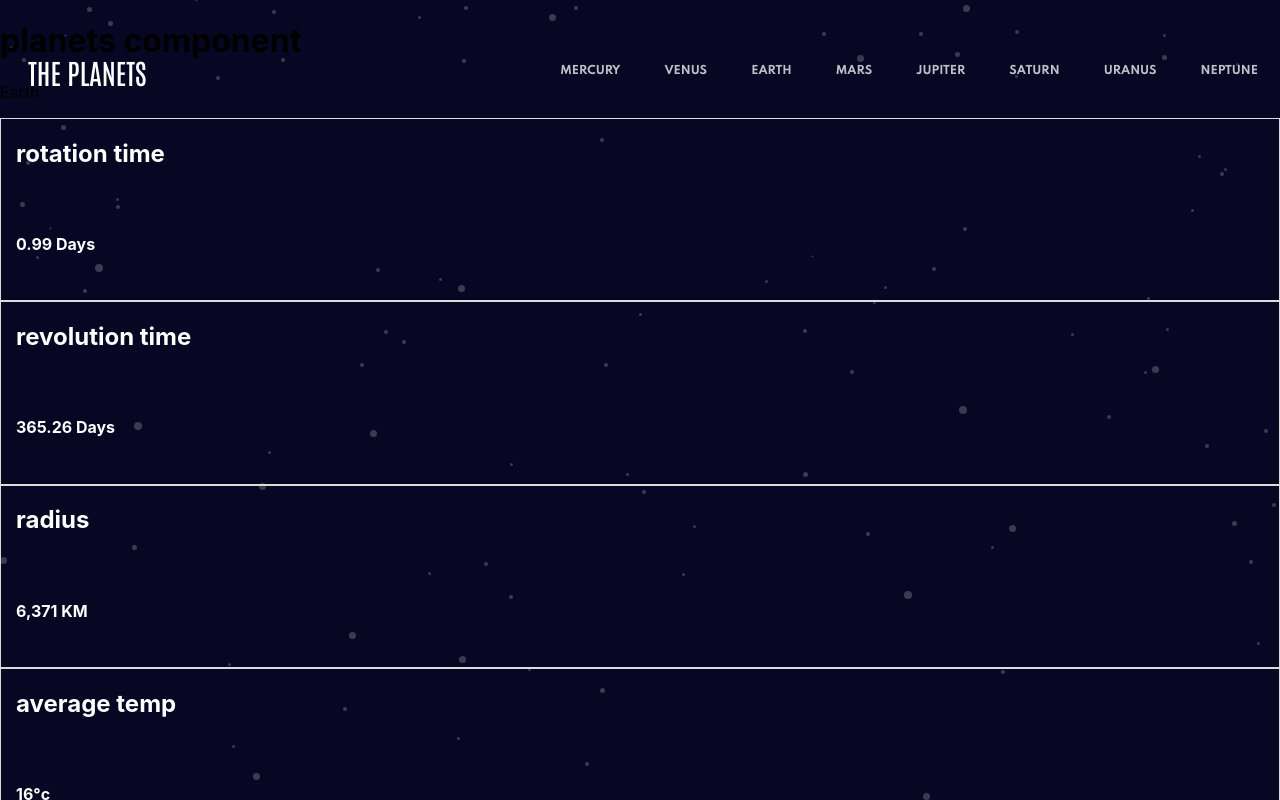
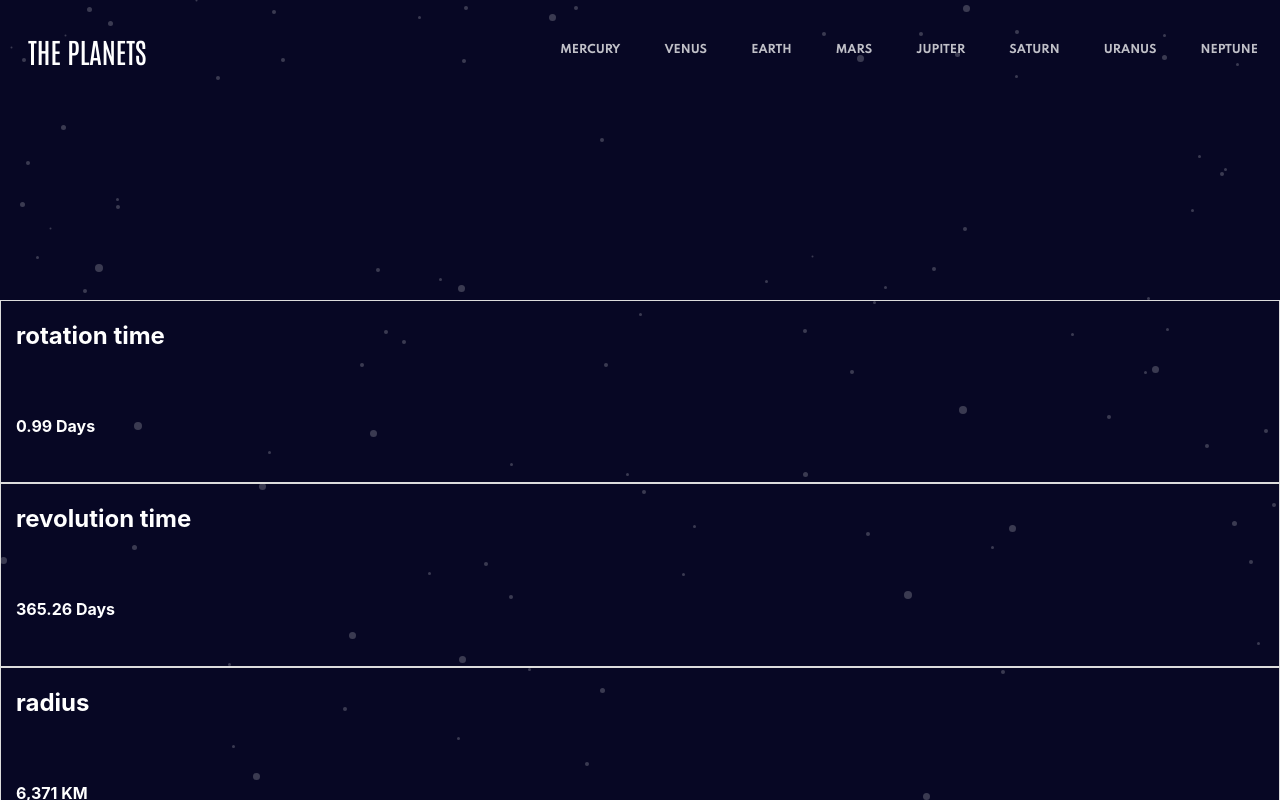
Before and after one commit to monsterkosh/team-venus, a React (Create React App) app: page /earth in a window 1280 px wide. Shown: the top 800 px of the page. Built offline with nearby package versions, Linux system fonts and the light colour scheme.

Commit message:
changed planters per home

```diff
--- a/src/components/Home/Home.jsx
+++ b/src/components/Home/Home.jsx
@@ -1,10 +1,16 @@
 import React from 'react';
 import style from './Home.module.css';
+import Box from '../Box/Box';
 
-const Home = () => {
+const Home = (data) => {
   return (
     <div className={style.container}>
-      <div className={style.title}>Home</div>
+      <div>
+        <Box title='rotation time' data={data.planetData.rotation} />
+        <Box title='revolution time' data={data.planetData.revolution} />
+        <Box title='radius' data={data.planetData.radius} />
+        <Box title='average temp' data={data.planetData.temperature} />
+      </div>
     </div>
   );
 };
--- a/src/components/Home/Home.module.css
+++ b/src/components/Home/Home.module.css
@@ -2,8 +2,5 @@
     width: 100vw;
     height: 100vh;
     color: white;
+    padding-top: 300px;
 }
-
-.title {
-    padding-top: 100px;
-}
--- a/src/components/Planets/Planets.js
+++ /dev/null
@@ -1,19 +0,0 @@
-import React from 'react';
-import Box from '../Box/Box';
-
-const Planets = (data) => {
-  return (
-    <div>
-      <h1>planets component</h1>
-      <p>{data.planetData.name}</p>
-      <div>
-        <Box title="rotation time" data={data.planetData.rotation} />
-        <Box title="revolution time" data={data.planetData.revolution} />
-        <Box title="radius" data={data.planetData.radius} />
-        <Box title="average temp" data={data.planetData.temperature} />
-      </div>
-    </div>
-  );
-};
-
-export default Planets;
--- a/src/pages/Earth/Earth.jsx
+++ b/src/pages/Earth/Earth.jsx
@@ -1,8 +1,8 @@
-import Planets from '../../components/Planets/Planets';
+import Home from '../../components/Home/Home';
 import { earthData } from './earth-data';
 
 const Earth = () => {
-  return <Planets planetData={earthData} />;
+  return <Home planetData={earthData} />;
 };
 
 export default Earth;
--- a/src/pages/Jupiter/Jupiter.jsx
+++ b/src/pages/Jupiter/Jupiter.jsx
@@ -1,8 +1,8 @@
-import Planets from '../../components/Planets/Planets';
+import Home from '../../components/Home/Home';
 import { jupiterData } from './jupiter-data';
 
 const Jupiter = () => {
-  return <Planets planetData={jupiterData} />;
+  return <Home planetData={jupiterData} />;
 };
 
 export default Jupiter;
--- a/src/pages/Mars/Mars.jsx
+++ b/src/pages/Mars/Mars.jsx
@@ -1,8 +1,8 @@
-import Planets from '../../components/Planets/Planets';
+import Home from '../../components/Home/Home';
 import { marsData } from './mars-data';
 
 const Mars = () => {
-  return <Planets planetData={marsData} />;
+  return <Home planetData={marsData} />;
 };
 
 export default Mars;
--- a/src/pages/Mercury/Mercury.jsx
+++ b/src/pages/Mercury/Mercury.jsx
@@ -1,8 +1,8 @@
-import Planets from '../../components/Planets/Planets';
+import Home from '../../components/Home/Home';
 import { mercuryData } from './mercury-data';
 
 const Mercury = () => {
-  return <Planets planetData={mercuryData} />;
+  return <Home planetData={mercuryData} />;
 };
 
 export default Mercury;
--- a/src/pages/Neptune/Neptune.jsx
+++ b/src/pages/Neptune/Neptune.jsx
@@ -1,8 +1,8 @@
-import Planets from '../../components/Planets/Planets';
+import Home from '../../components/Home/Home';
 import { neptuneData } from './neptune-data';
 
 const Neptune = () => {
-  return <Planets planetData={neptuneData} />;
+  return <Home planetData={neptuneData} />;
 };
 
 export default Neptune;
--- a/src/pages/Saturn/Saturn.jsx
+++ b/src/pages/Saturn/Saturn.jsx
@@ -1,8 +1,8 @@
-import Planets from '../../components/Planets/Planets';
+import Home from '../../components/Home/Home';
 import { saturnData } from './saturn-data';
 
 const Saturn = () => {
-  return <Planets planetData={saturnData} />;
+  return <Home planetData={saturnData} />;
 };
 
 export default Saturn;
--- a/src/pages/Uranus/Uranus.jsx
+++ b/src/pages/Uranus/Uranus.jsx
@@ -1,8 +1,8 @@
-import Planets from '../../components/Planets/Planets';
+import Home from '../../components/Home/Home';
 import { uranusData } from './uranus-data';
 
 const Uranus = () => {
-  return <Planets planetData={uranusData} />;
+  return <Home planetData={uranusData} />;
 };
 
 export default Uranus;
--- a/src/pages/Venus/Venus.jsx
+++ b/src/pages/Venus/Venus.jsx
@@ -1,8 +1,8 @@
-import Planets from '../../components/Planets/Planets';
+import Home from '../../components/Home/Home';
 import { venusData } from './venus-data';
 
 const Venus = () => {
-  return <Planets planetData={venusData} />;
+  return <Home planetData={venusData} />;
 };
 
 export default Venus;
```
